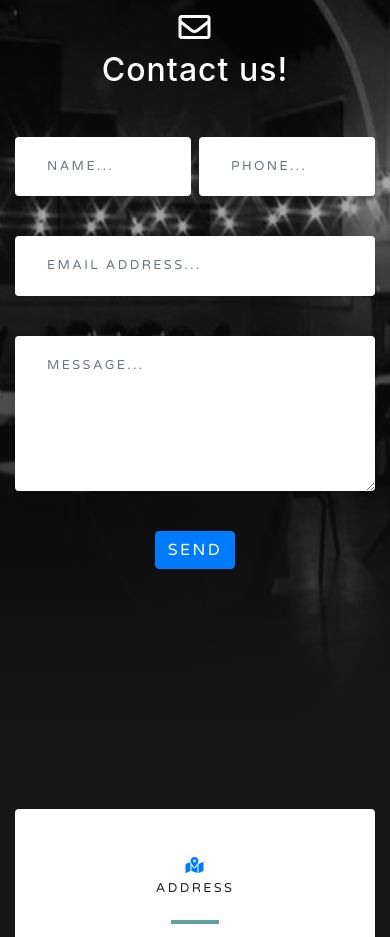
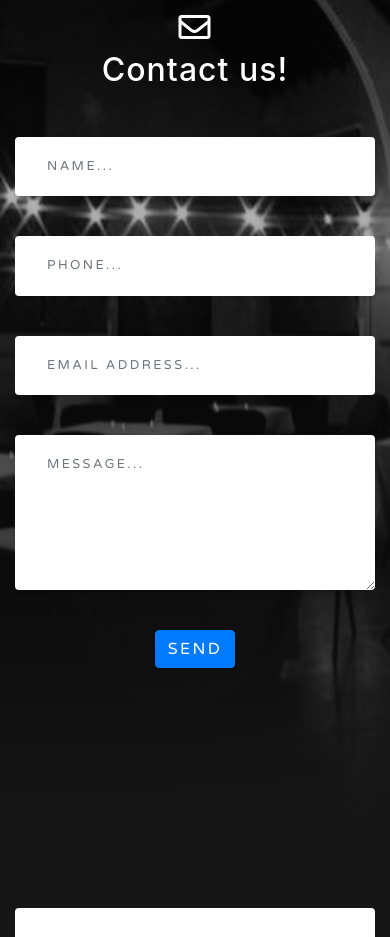
Before and after one commit to matthewajc/BVH-Website, a website with bundled scripts: page index.html in a window 390 px wide. Shown: the part 3884-4821 px from the top of the page. Built offline with nearby package versions, Linux system fonts and the light colour scheme.

Commit message:
Media query added to the contact form.

```diff
--- a/css/grayscale.css
+++ b/css/grayscale.css
@@ -330,6 +330,24 @@
   color: #fff;
 }
 
+.wrap-margin {
+  margin-right: 0.5rem;
+}
+@media (max-width: 768px) {
+  .wrap {
+    flex-wrap: wrap;
+  }
+  .wrap-margin {
+    margin-bottom: 1.6rem;
+  }
+}
+@media (max-width: 575px) {
+  .wrap-margin {
+    margin-bottom: 2.5rem;
+    margin-right: 0px;
+  }
+}
+
 body {
   font-family: "Nunito";
   letter-spacing: 0.0625em;
--- a/index.html
+++ b/index.html
@@ -599,17 +599,17 @@
             <h2 class="text-white mb-5">Contact us!</h2>
 
            <form>
-            <div class="form-group-inline d-flex mb-4">
+            <div class="form-group-inline d-flex mb-4 wrap">
               <input
-              type="email"
-              class="form-control flex-fill mr-0 mr-2 mb-3 mb-sm-0"
-              id="inputEmail"
+              type="name"
+              class="form-control flex-fill wrap-margin"
+              id="inputName"
               placeholder="Name..."
             />
               <input
-              type="email"
+              type="phone"
               class="form-control flex-fill mr-0 mr-sm-2 mb-3 mb-sm-0"
-              id="inputEmail"
+              id="inputalPhone"
               placeholder="Phone..."
             />
             </div>
@@ -623,9 +623,9 @@
             </div>
             <div class="form-group-inline d-flex mb-4">
               <textarea
-              type="email"
+              type="text"
               class="form-control flex-fill mr-0 mr-sm-2 mb-3 mb-sm-0"
-              id="inputEmail"
+              id="inputMessage"
               placeholder="Message..."
               rows="6"
             ></textarea>
```
